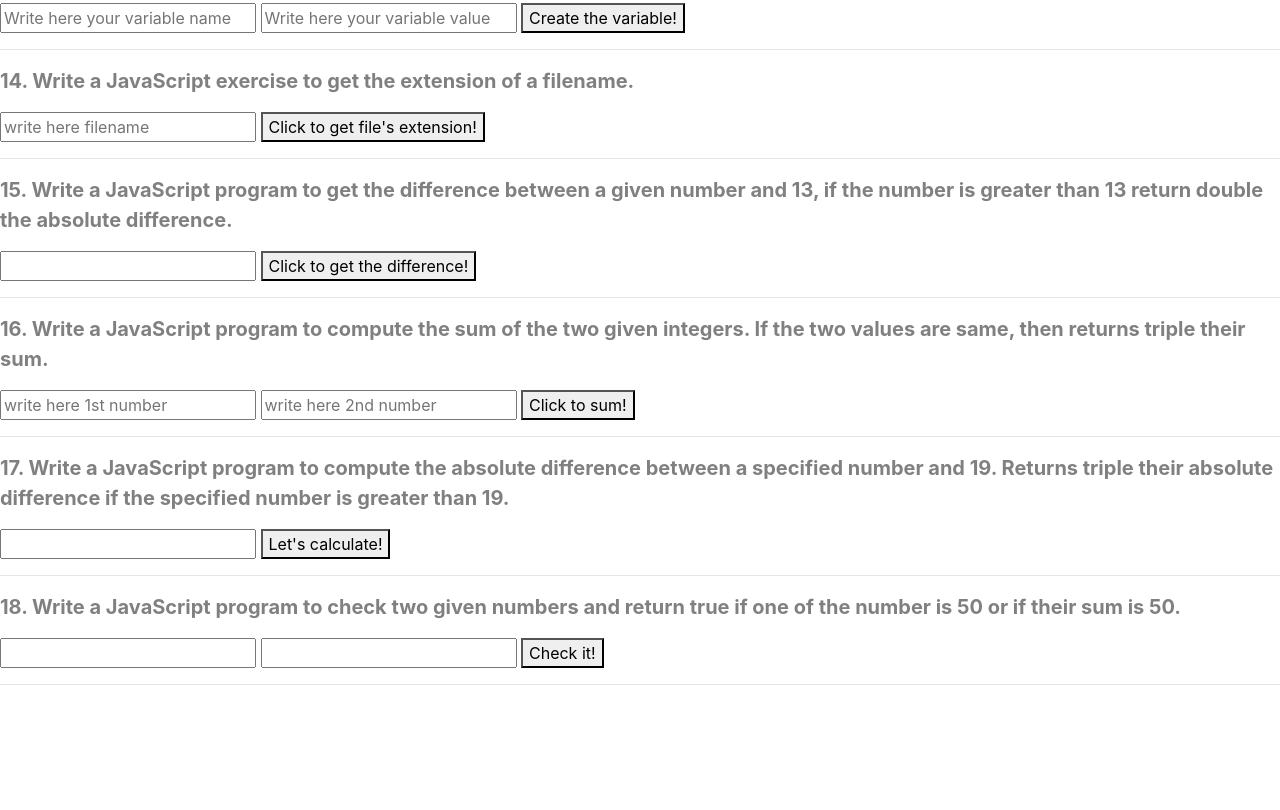
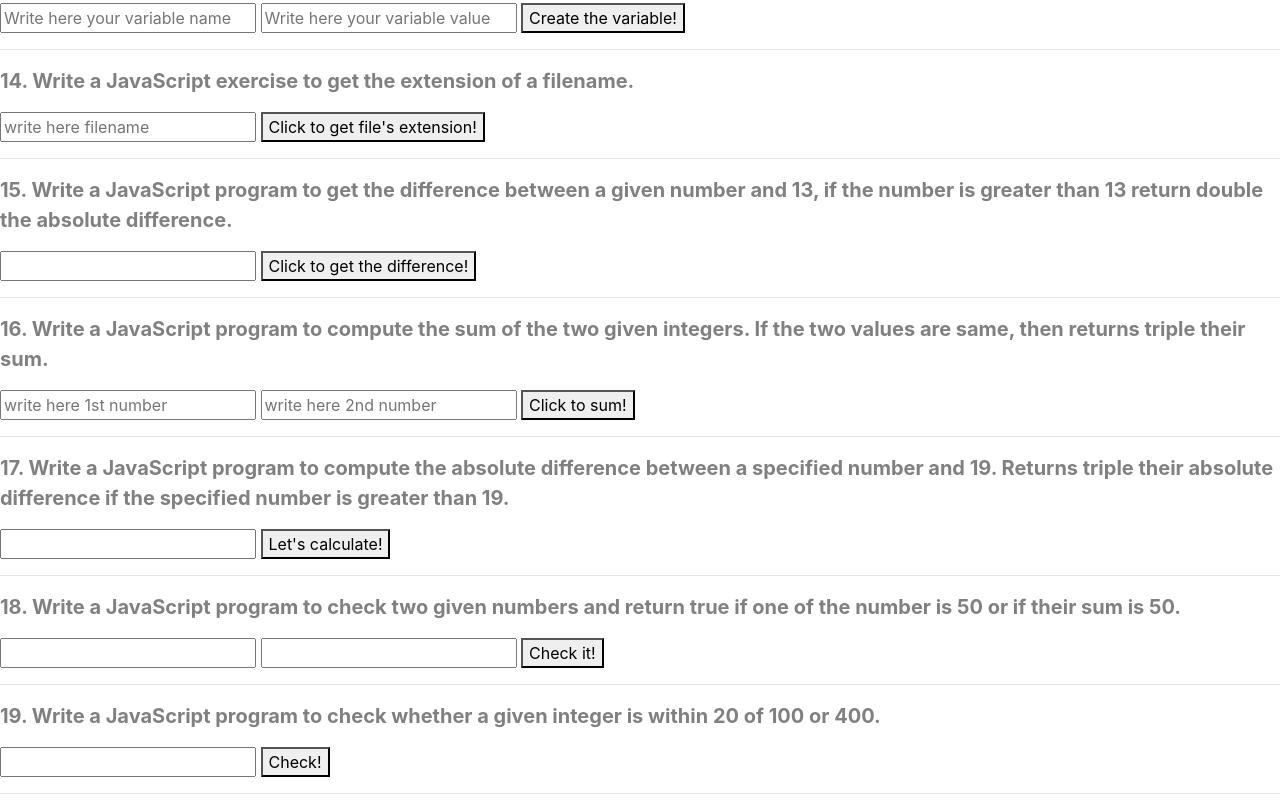
Before and after one commit to marcosaccarola/Strive-Homework-M1D0, a plain HTML site: page index.html in a window 1280 px wide. Shown: the part 1683-2493 px from the top of the page. Before the commit the page ends 2384 px from the top, so only its background shows below. Drawn offline with nearby package versions, Linux system fonts and the light colour scheme.

Commit message:
ex19 commitment

```diff
--- a/index.html
+++ b/index.html
@@ -205,6 +205,15 @@
     <p id="ex18return"></p>
     <hr />
 
+    <p>
+      19. Write a JavaScript program to check whether a given integer is within
+      20 of 100 or 400.
+    </p>
+    <input id="ex19input" type="number" />
+    <button onclick="ex19()">Check!</button>
+    <p id="ex19return"></p>
+    <hr />
+
     <script
       src="https://code.jquery.com/jquery-3.5.1.slim.min.js"
       integrity="sha384-DfXdz2htPH0lsSSs5nCTpuj/zy4C+OGpamoFVy38MVBnE+IbbVYUew+OrCXaRkfj"
--- a/index.js
+++ b/index.js
@@ -208,3 +208,8 @@ function ex18(){
     var c=a===50||b===50||a+b===50?true:false;
     document.getElementById("ex18return").innerHTML=c;
 };
+
+// 19. Write a JavaScript program to check whether a given integer is within 20 of 100 or 400.
+function ex19(){
+
+};
```
